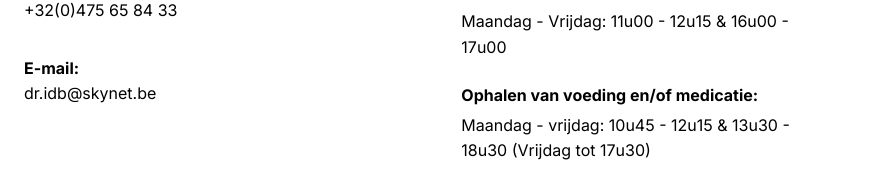
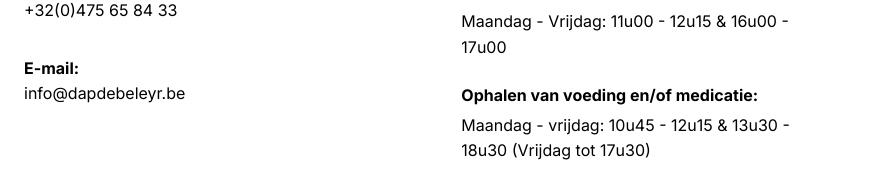
Before and after one commit to threes-was-taken/dap-debeleyr-website, a Next.js app: page / in a window 1280 px wide. Shown: the part 1182-1355 px from the top of the page, without its empty margins (0-876 px from the left). Built offline with nearby package versions, Linux system fonts and the light colour scheme; what @radix-ui/themes would draw is missing.

Commit message:
feat: change email

```diff
--- a/src/app/page.tsx
+++ b/src/app/page.tsx
@@ -67,8 +67,8 @@ export default function Home() {
             </p>
             <p>
               <strong className={styles.strong}>E-mail:</strong> <br />
-              <a href="mailto:dr.idb@skynet.be" className={styles.link}>
-                dr.idb@skynet.be
+              <a href="mailto:info@dapdebeleyr.be" className={styles.link}>
+                info@dapdebeleyr.be
               </a>
             </p>
           </Card>
```
